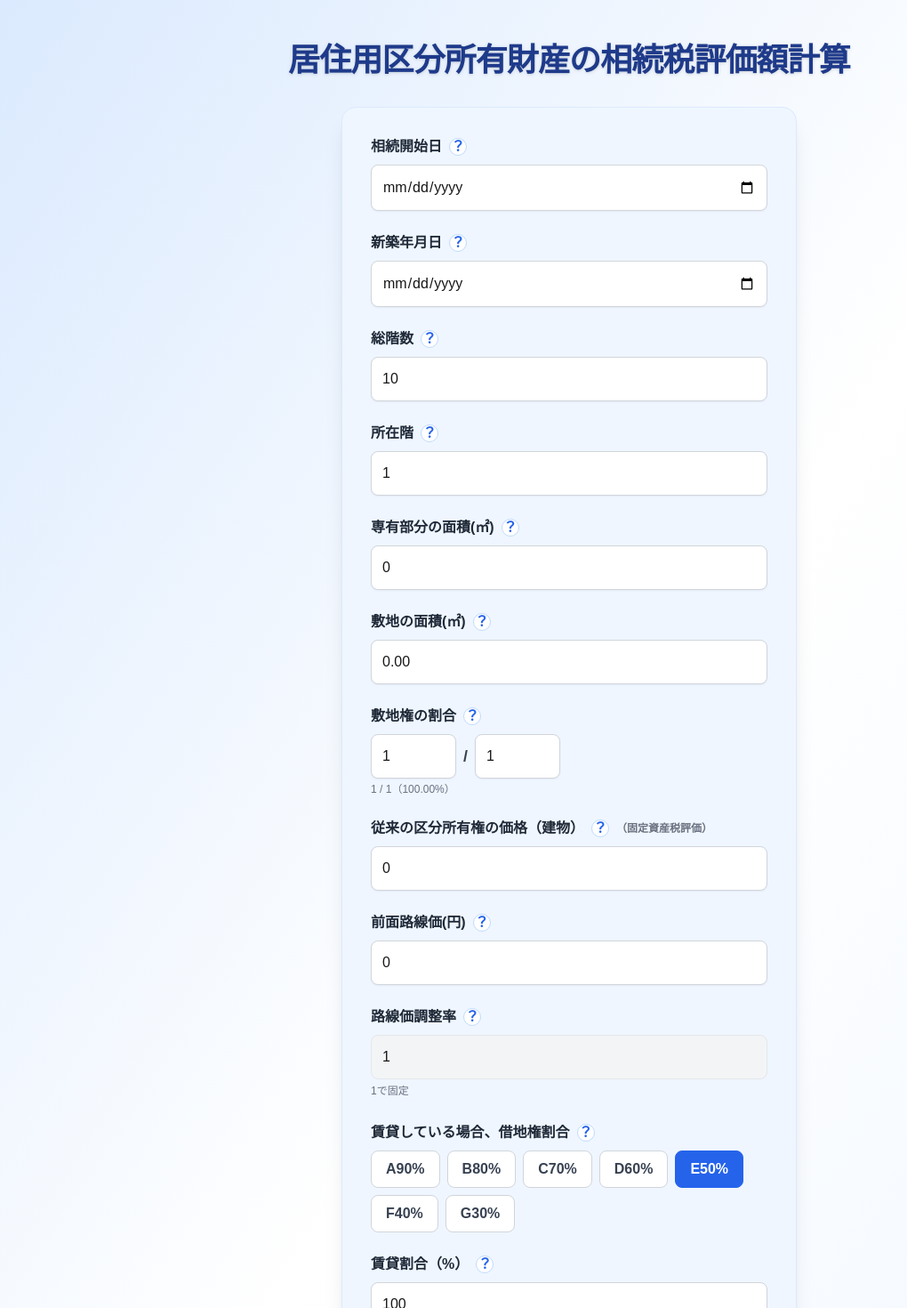
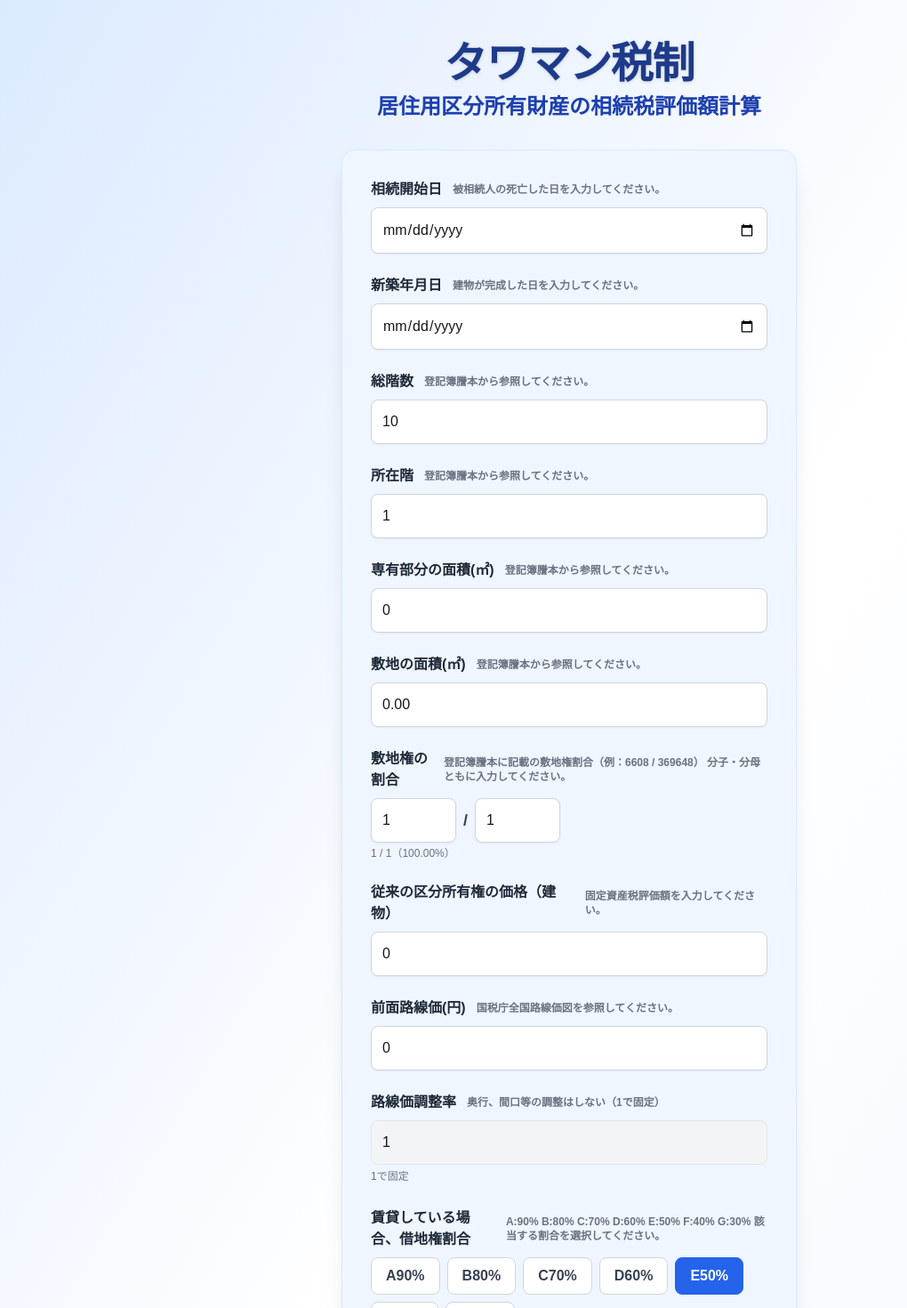
Before and after one commit to ryo8073/no4667-condo-valuation, a Next.js app: page / in a window 1280 px wide. Shown: the top 1470 px of the page at 89% size, without its empty margins (0-1020 px from the left). Built offline with nearby package versions, Linux system fonts and the light colour scheme.

Commit message:
微調整: ツールチップ廃止説明文常時表示表記修正

```diff
--- a/src/app/layout.tsx
+++ b/src/app/layout.tsx
@@ -13,8 +13,8 @@ const geistMono = Geist_Mono({
 });
 
 export const metadata: Metadata = {
-  title: "居住用区分所有財産の相続税評価額計算",
-  description: "居宅（居住用）の場合の相続税評価額計算ツール",
+  title: "タワマン税制",
+  description: "居住用区分所有財産の相続税評価額計算ツール",
 };
 
 export default function RootLayout({
--- a/src/app/page.tsx
+++ b/src/app/page.tsx
@@ -9,7 +9,8 @@ export default function Page() {
   const [showDetails, setShowDetails] = useState(false);
   return (
     <div className="min-h-screen bg-gradient-to-br from-blue-100 via-white to-blue-50 flex flex-col items-center justify-center py-12 px-2">
-      <h1 className="text-3xl md:text-4xl font-bold text-blue-900 mb-8 tracking-tight text-center drop-shadow">居住用区分所有財産の相続税評価額計算</h1>
+      <h1 className="text-4xl md:text-5xl font-bold text-blue-900 mb-2 tracking-tight text-center drop-shadow">タワマン税制</h1>
+      <h2 className="text-lg md:text-2xl font-semibold text-blue-800 mb-8 text-center">居住用区分所有財産の相続税評価額計算</h2>
       <InputForm onResult={setResult} />
       <div className="flex items-center gap-2 mt-4">
         <label className="flex items-center cursor-pointer text-sm text-gray-700">
--- a/src/components/input-form.tsx
+++ b/src/components/input-form.tsx
@@ -3,7 +3,6 @@ import { useState, useMemo } from "react";
 import { FormInput } from "../types";
 import { ResultWithDetails } from "../types";
 import { rootAgent } from "../agents/root-agent";
-import Tooltip from "./tooltip";
 
 // 敷地面積・分子・分母はstringで管理
 interface FormState {
@@ -162,9 +161,7 @@ export default function InputForm({ onResult }: { onResult: (result: ResultWithD
         <div>
           <label className="block text-base font-semibold text-gray-800 mb-2 flex items-center gap-1" htmlFor="inheritanceDate">
             相続開始日
-            <Tooltip content={"被相続人の死亡した日を入力してください。"}>
-              <span className="ml-1 text-blue-600 cursor-pointer font-bold border border-blue-200 rounded-full w-5 h-5 flex items-center justify-center bg-white">？</span>
-            </Tooltip>
+            <span className="text-xs text-gray-500 ml-2">被相続人の死亡した日を入力してください。</span>
           </label>
           <input id="inheritanceDate" type="date" name="inheritanceDate" value={form.inheritanceDate} onChange={handleChange} className={`w-full p-3 rounded-lg border border-gray-300 bg-white shadow-sm focus:ring-2 focus:ring-blue-400 focus:border-blue-400 transition ${errors.inheritanceDate ? ' border-red-400' : ''}`} placeholder="例: 2025-12-01" />
           {errors.inheritanceDate && <span className="text-red-500 text-xs mt-1 block">{errors.inheritanceDate}</span>}
@@ -172,9 +169,7 @@ export default function InputForm({ onResult }: { onResult: (result: ResultWithD
         <div>
           <label className="block text-base font-semibold text-gray-800 mb-2 flex items-center gap-1" htmlFor="constructionDate">
             新築年月日
-            <Tooltip content={"建物が完成した日を入力してください。"}>
-              <span className="ml-1 text-blue-600 cursor-pointer font-bold border border-blue-200 rounded-full w-5 h-5 flex items-center justify-center bg-white">？</span>
-            </Tooltip>
+            <span className="text-xs text-gray-500 ml-2">建物が完成した日を入力してください。</span>
           </label>
           <input id="constructionDate" type="date" name="constructionDate" value={form.constructionDate} onChange={handleChange} className={`w-full p-3 rounded-lg border border-gray-300 bg-white shadow-sm focus:ring-2 focus:ring-blue-400 focus:border-blue-400 transition ${errors.constructionDate ? ' border-red-400' : ''}`} placeholder="例: 2012-02-16" />
           {errors.constructionDate && <span className="text-red-500 text-xs mt-1 block">{errors.constructionDate}</span>}
@@ -183,9 +178,7 @@ export default function InputForm({ onResult }: { onResult: (result: ResultWithD
         <div>
           <label className="block text-base font-semibold text-gray-800 mb-2 flex items-center gap-1" htmlFor="totalFloors">
             総階数
-            <Tooltip content={"登記簿謄本から参照してください。"}>
-              <span className="ml-1 text-blue-600 cursor-pointer font-bold border border-blue-200 rounded-full w-5 h-5 flex items-center justify-center bg-white">？</span>
-            </Tooltip>
+            <span className="text-xs text-gray-500 ml-2">登記簿謄本から参照してください。</span>
           </label>
           <input id="totalFloors" type="number" name="totalFloors" value={form.totalFloors} onChange={handleChange} className={`w-full p-3 rounded-lg border border-gray-300 bg-white shadow-sm focus:ring-2 focus:ring-blue-400 focus:border-blue-400 transition ${errors.totalFloors ? ' border-red-400' : ''}`} min={1} placeholder="例: 10" />
           {errors.totalFloors && <span className="text-red-500 text-xs mt-1 block">{errors.totalFloors}</span>}
@@ -193,9 +186,7 @@ export default function InputForm({ onResult }: { onResult: (result: ResultWithD
         <div>
           <label className="block text-base font-semibold text-gray-800 mb-2 flex items-center gap-1" htmlFor="floor">
             所在階
-            <Tooltip content={"登記簿謄本から参照してください。"}>
-              <span className="ml-1 text-blue-600 cursor-pointer font-bold border border-blue-200 rounded-full w-5 h-5 flex items-center justify-center bg-white">？</span>
-            </Tooltip>
+            <span className="text-xs text-gray-500 ml-2">登記簿謄本から参照してください。</span>
           </label>
           <input id="floor" type="number" name="floor" value={form.floor} onChange={handleChange} className={`w-full p-3 rounded-lg border border-gray-300 bg-white shadow-sm focus:ring-2 focus:ring-blue-400 focus:border-blue-400 transition ${errors.floor ? ' border-red-400' : ''}`} min={0} max={form.totalFloors} placeholder="例: 7" />
           {errors.floor && <span className="text-red-500 text-xs mt-1 block">{errors.floor}</span>}
@@ -203,9 +194,7 @@ export default function InputForm({ onResult }: { onResult: (result: ResultWithD
         <div>
           <label className="block text-base font-semibold text-gray-800 mb-2 flex items-center gap-1" htmlFor="exclusiveArea">
             専有部分の面積(㎡)
-            <Tooltip content={"登記簿謄本から参照してください。"}>
-              <span className="ml-1 text-blue-600 cursor-pointer font-bold border border-blue-200 rounded-full w-5 h-5 flex items-center justify-center bg-white">？</span>
-            </Tooltip>
+            <span className="text-xs text-gray-500 ml-2">登記簿謄本から参照してください。</span>
           </label>
           <input id="exclusiveArea" type="number" name="exclusiveArea" value={form.exclusiveArea} onChange={handleChange} className={`w-full p-3 rounded-lg border border-gray-300 bg-white shadow-sm focus:ring-2 focus:ring-blue-400 focus:border-blue-400 transition ${errors.exclusiveArea ? ' border-red-400' : ''}`} min={0} step="0.01" placeholder="例: 63.26" />
           {errors.exclusiveArea && <span className="text-red-500 text-xs mt-1 block">{errors.exclusiveArea}</span>}
@@ -213,9 +202,7 @@ export default function InputForm({ onResult }: { onResult: (result: ResultWithD
         <div>
           <label className="block text-base font-semibold text-gray-800 mb-2 flex items-center gap-1" htmlFor="landArea">
             敷地の面積(㎡)
-            <Tooltip content={"登記簿謄本から参照してください。"}>
-              <span className="ml-1 text-blue-600 cursor-pointer font-bold border border-blue-200 rounded-full w-5 h-5 flex items-center justify-center bg-white">？</span>
-            </Tooltip>
+            <span className="text-xs text-gray-500 ml-2">登記簿謄本から参照してください。</span>
           </label>
           <input
             id="landArea"
@@ -235,9 +222,7 @@ export default function InputForm({ onResult }: { onResult: (result: ResultWithD
         <div>
           <label className="block text-base font-semibold text-gray-800 mb-2 flex items-center gap-1" htmlFor="landShareNumerator">
             敷地権の割合
-            <Tooltip content={"登記簿謄本に記載の敷地権割合（例：6608 / 369648）\n分子・分母ともに入力してください。"}>
-              <span className="ml-1 text-blue-600 cursor-pointer font-bold border border-blue-200 rounded-full w-5 h-5 flex items-center justify-center bg-white">？</span>
-            </Tooltip>
+            <span className="text-xs text-gray-500 ml-2">登記簿謄本に記載の敷地権割合（例：6608 / 369648） 分子・分母ともに入力してください。</span>
           </label>
           <div className="flex items-center gap-2">
             <input id="landShareNumerator" type="text" name="landShareNumerator" value={formatCommaNumber(form.landShareNumerator)} onChange={handleCommaInput} className={`p-3 rounded-lg border border-gray-300 bg-white shadow-sm focus:ring-2 focus:ring-blue-400 focus:border-blue-400 transition w-24 ${errors.landShareNumerator ? ' border-red-400' : ''}`} min={1} placeholder="分子 例: 6608" />
@@ -256,10 +241,7 @@ export default function InputForm({ onResult }: { onResult: (result: ResultWithD
         <div>
           <label className="block text-base font-semibold text-gray-800 mb-2 flex items-center gap-1" htmlFor="buildingPrice">
             従来の区分所有権の価格（建物）
-            <Tooltip content={"固定資産税評価額を入力してください。"}>
-              <span className="ml-1 text-blue-600 cursor-pointer font-bold border border-blue-200 rounded-full w-5 h-5 flex items-center justify-center bg-white">？</span>
-            </Tooltip>
-            <span className="text-xs text-gray-500 ml-1">（固定資産税評価）</span>
+            <span className="text-xs text-gray-500 ml-2">固定資産税評価額を入力してください。</span>
           </label>
           <input id="buildingPrice" type="text" name="buildingPrice" value={formatCommaNumber(form.buildingPrice)} onChange={handleCommaInput} className={`w-full p-3 rounded-lg border border-gray-300 bg-white shadow-sm focus:ring-2 focus:ring-blue-400 focus:border-blue-400 transition ${errors.buildingPrice ? ' border-red-400' : ''}`} min={0} placeholder="例: 6148686" />
           {errors.buildingPrice && <span className="text-red-500 text-xs mt-1 block">{errors.buildingPrice}</span>}
@@ -267,9 +249,7 @@ export default function InputForm({ onResult }: { onResult: (result: ResultWithD
         <div>
           <label className="block text-base font-semibold text-gray-800 mb-2 flex items-center gap-1" htmlFor="roadPrice">
             前面路線価(円)
-            <Tooltip content={"国税庁全国路線価図を参照してください。"}>
-              <span className="ml-1 text-blue-600 cursor-pointer font-bold border border-blue-200 rounded-full w-5 h-5 flex items-center justify-center bg-white">？</span>
-            </Tooltip>
+            <span className="text-xs text-gray-500 ml-2">国税庁全国路線価図を参照してください。</span>
           </label>
           <input id="roadPrice" type="text" name="roadPrice" value={formatCommaNumber(form.roadPrice)} onChange={handleCommaInput} className={`w-full p-3 rounded-lg border border-gray-300 bg-white shadow-sm focus:ring-2 focus:ring-blue-400 focus:border-blue-400 transition ${errors.roadPrice ? ' border-red-400' : ''}`} min={0} placeholder="例: 68000" />
           {errors.roadPrice && <span className="text-red-500 text-xs mt-1 block">{errors.roadPrice}</span>}
@@ -277,9 +257,7 @@ export default function InputForm({ onResult }: { onResult: (result: ResultWithD
         <div>
           <label className="block text-base font-semibold text-gray-800 mb-2 flex items-center gap-1" htmlFor="roadPriceRate">
             路線価調整率
-            <Tooltip content={"奥行、間口等の調整はしない（1で固定）"}>
-              <span className="ml-1 text-blue-600 cursor-pointer font-bold border border-blue-200 rounded-full w-5 h-5 flex items-center justify-center bg-white">？</span>
-            </Tooltip>
+            <span className="text-xs text-gray-500 ml-2">奥行、間口等の調整はしない（1で固定）</span>
           </label>
           <input id="roadPriceRate" type="number" name="roadPriceRate" value={form.roadPriceRate} readOnly className="w-full p-3 rounded-lg border border-gray-200 bg-gray-100 cursor-not-allowed" />
           <span className="text-xs text-gray-500">1で固定</span>
@@ -290,9 +268,7 @@ export default function InputForm({ onResult }: { onResult: (result: ResultWithD
         <div>
           <label className="block text-base font-semibold text-gray-800 mb-2 flex items-center gap-1" htmlFor="leaseholdRate">
             賃貸している場合、借地権割合
-            <Tooltip content={"A:90% B:80% C:70% D:60% E:50% F:40% G:30%\n該当する割合を選択してください。"}>
-              <span className="ml-1 text-blue-600 cursor-pointer font-bold border border-blue-200 rounded-full w-5 h-5 flex items-center justify-center bg-white">？</span>
-            </Tooltip>
+            <span className="text-xs text-gray-500 ml-2">A:90% B:80% C:70% D:60% E:50% F:40% G:30% 該当する割合を選択してください。</span>
           </label>
           <div className="flex flex-wrap gap-2 mt-1">
             {[0.9,0.8,0.7,0.6,0.5,0.4,0.3].map((rate, idx) => (
@@ -311,9 +287,7 @@ export default function InputForm({ onResult }: { onResult: (result: ResultWithD
         <div>
           <label className="block text-base font-semibold text-gray-800 mb-2 flex items-center gap-1" htmlFor="rentalRate">
             賃貸割合（%）
-            <Tooltip content={"全国路線価図に表示。\n相続時に実際に賃貸されている面積割合を入力してください。"}>
-              <span className="ml-1 text-blue-600 cursor-pointer font-bold border border-blue-200 rounded-full w-5 h-5 flex items-center justify-center bg-white">？</span>
-            </Tooltip>
+            <span className="text-xs text-gray-500 ml-2">全国路線価図に表示。相続時に実際に賃貸されている面積割合を入力してください。</span>
           </label>
           <input id="rentalRate" type="number" name="rentalRate" value={form.rentalRate} onChange={handleChange} className="w-full p-3 rounded-lg border border-gray-300 bg-white shadow-sm focus:ring-2 focus:ring-blue-400 focus:border-blue-400 transition" min={0} max={100} placeholder="例: 100" />
           {errors.rentalRate && <span className="text-red-500 text-xs mt-1 block">{errors.rentalRate}</span>}
```
